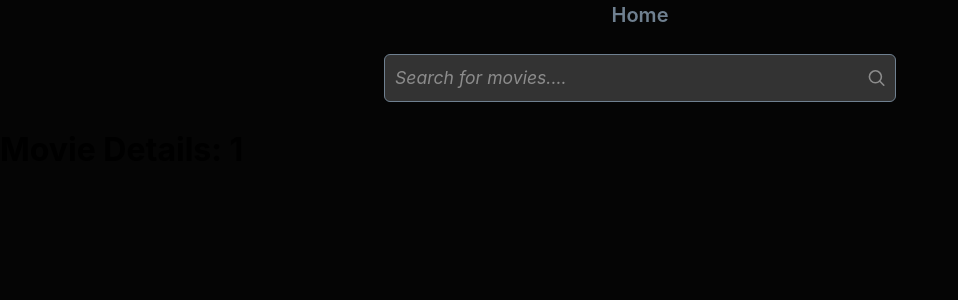
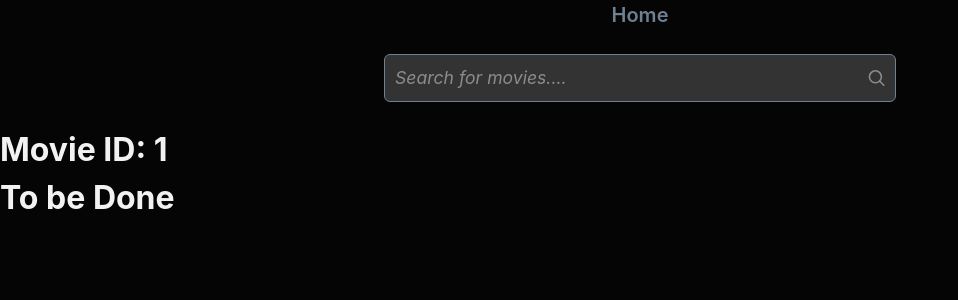
Before and after one commit to BayonetArch/film-pivot-react, a React (Vite) app: page /movie/1 in a window 1280 px wide. Shown: the top 300 px of the page, without its empty margins (0-958 px from the left). Built offline with nearby package versions, Linux system fonts and the light colour scheme.

Commit message:
add to be done to movie page

```diff
--- a/src/pages/MoviePage.jsx
+++ b/src/pages/MoviePage.jsx
@@ -29,7 +29,8 @@ function MoviePage() {
 
   return (
     <div className={styles["movie-page"]}>
-      <h1>Movie Details: {id}</h1>
+      <h1>Movie ID: {id}</h1>
+      <h1> To be Done </h1>
     </div>
   )
 }
--- a/src/pages/MoviePage.module.css
+++ b/src/pages/MoviePage.module.css
@@ -0,0 +1,3 @@
+.movie-page h1 {
+  color: var(--text-primary);
+}
```
